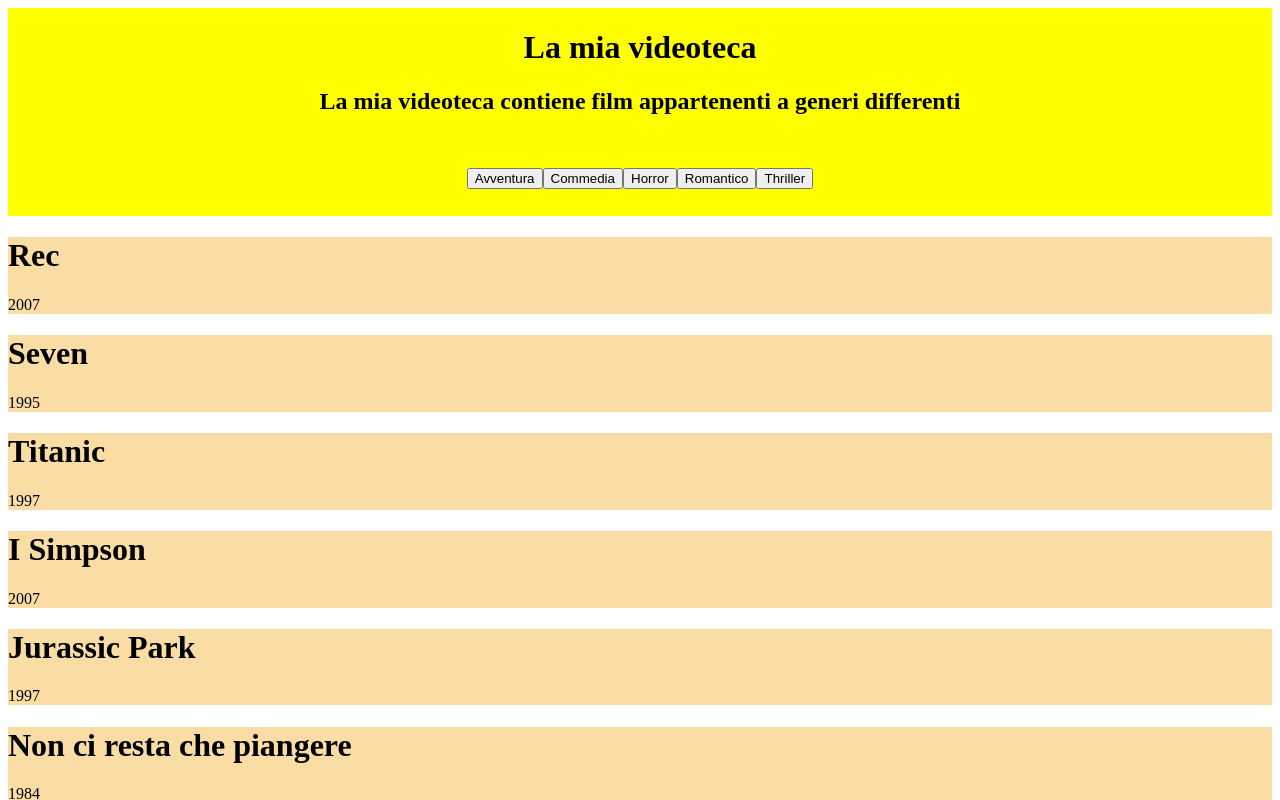
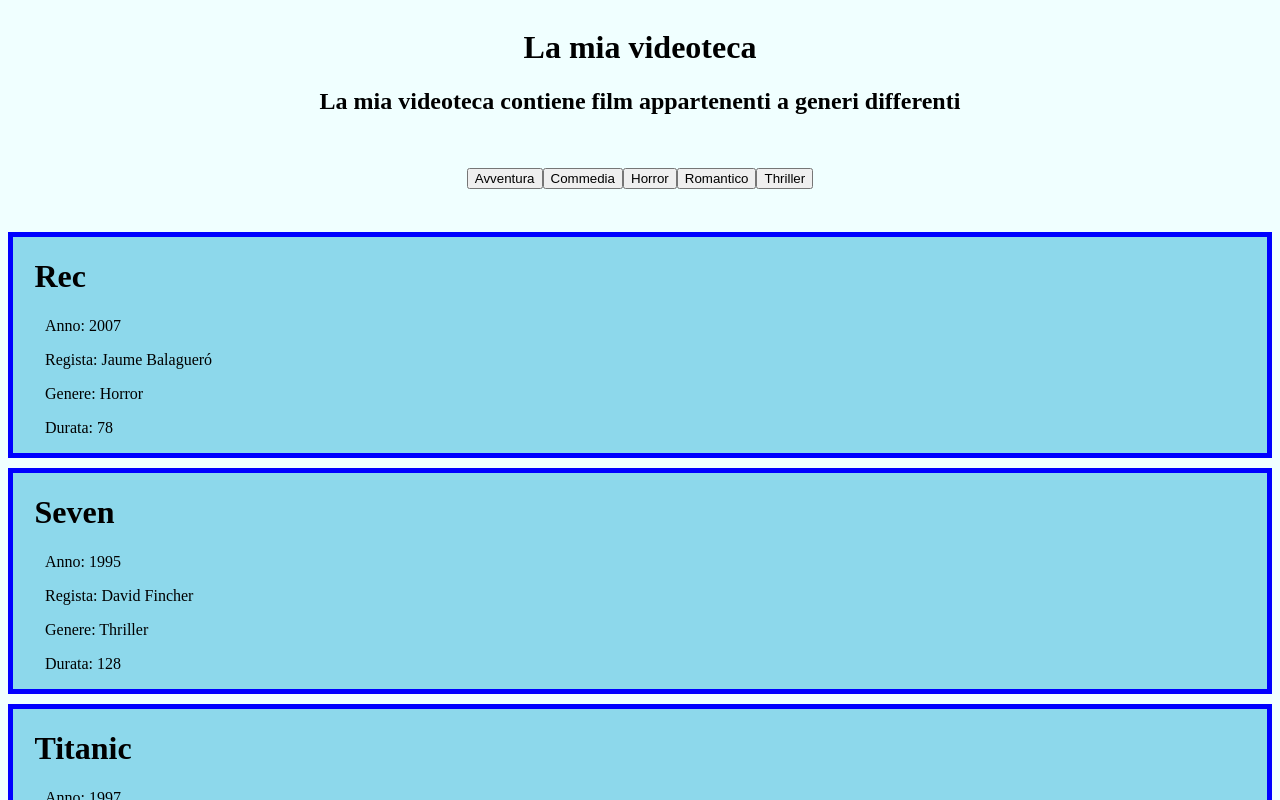
Before and after one commit to Phoenix2994/VideoStore, an Angular app: page / in a window 1280 px wide. Shown: the top 800 px of the page. Built offline with nearby package versions, Linux system fonts and the light colour scheme.

Commit message:
Style improvements

```diff
--- a/package.json
+++ b/package.json
@@ -19,6 +19,7 @@
     "@angular/platform-browser": "~7.2.0",
     "@angular/platform-browser-dynamic": "~7.2.0",
     "@angular/router": "~7.2.0",
+    "bootstrap": "^4.3.1",
     "core-js": "^2.5.4",
     "rxjs": "~6.3.3",
     "tslib": "^1.9.0",
--- a/src/app/app.component.css
+++ b/src/app/app.component.css
@@ -1,3 +1,4 @@
+
 ul {
     padding-left:0;
     list-style-type: none;
--- a/src/app/header/header.component.css
+++ b/src/app/header/header.component.css
@@ -2,7 +2,6 @@ div{
    display:table;
    width: -webkit-fill-available;
    height: 10em;
-   background-color: yellow;
    text-align:center;
    vertical-align:middle;
 }
--- a/src/app/movie-tab/movie-tab.component.css
+++ b/src/app/movie-tab/movie-tab.component.css
@@ -1,3 +1,13 @@
-div{
-    background-color: rgb(250, 220, 165);
+div.movie-tab{
+    border: 5px solid blue;
+    background-color: rgb(141, 216, 235);
+    margin-bottom: 10px;
 }
+
+h1{
+    margin-left:0.67em;
+}
+
+p{
+    margin-left:2em;
+}
--- a/src/app/movie-tab/movie-tab.component.html
+++ b/src/app/movie-tab/movie-tab.component.html
@@ -1,4 +1,11 @@
-<div>
-  <h1>{{movies.title}}</h1>
-  <p>{{movies.year}}</p>
+<div class='movie-tab'>
+  <div>
+    <h1>{{movies.title}}</h1>
+  </div>
+  <div>
+    <p>Anno: {{movies.year}}</p>
+    <p>Regista: {{movies.movieDirector}}</p>
+    <p>Genere: {{movies.genre}}</p>
+    <p>Durata: {{movies.duration}}</p>
+  </div>
 </div>
--- a/src/styles.css
+++ b/src/styles.css
@@ -1 +1,4 @@
 /* You can add global styles to this file, and also import other style files */
+body{
+    background-color: azure;
+}
```
Also changed, not shown: 1 other file (tests, documents, lock files or other folders).
